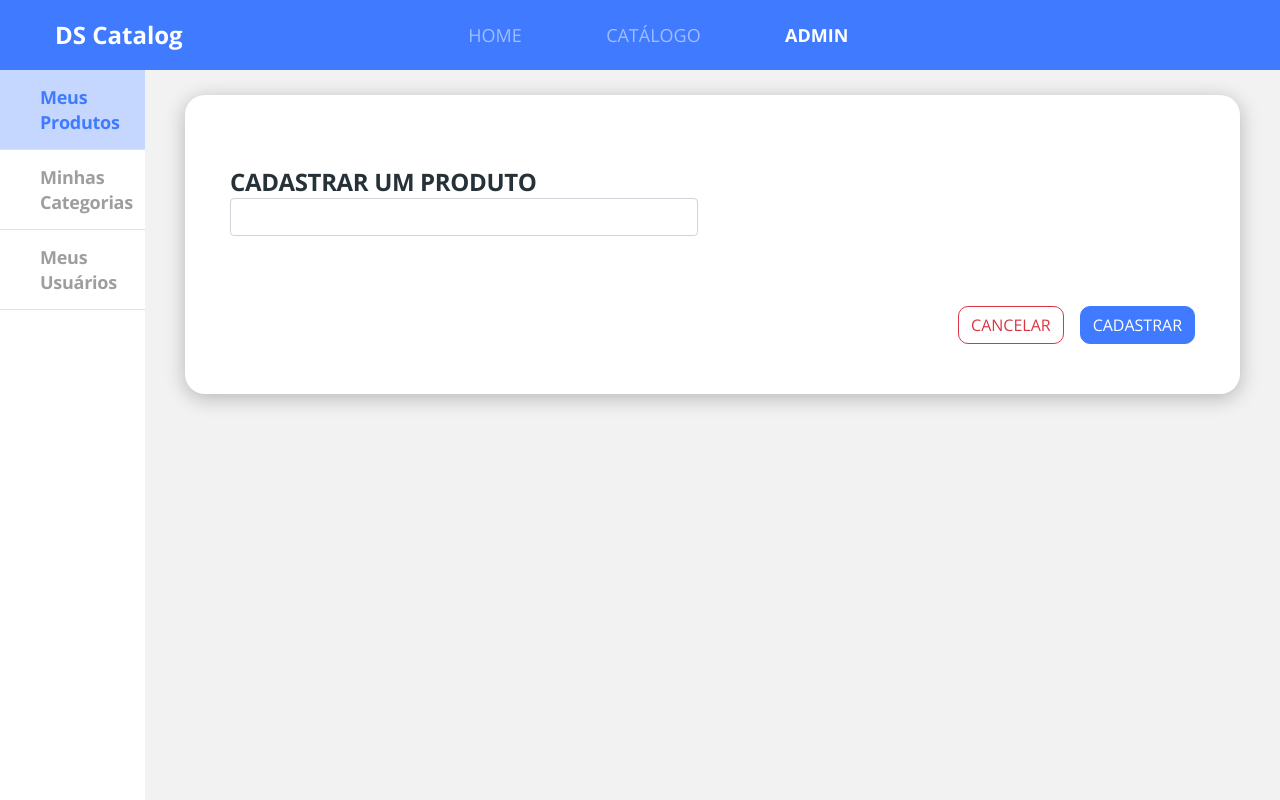
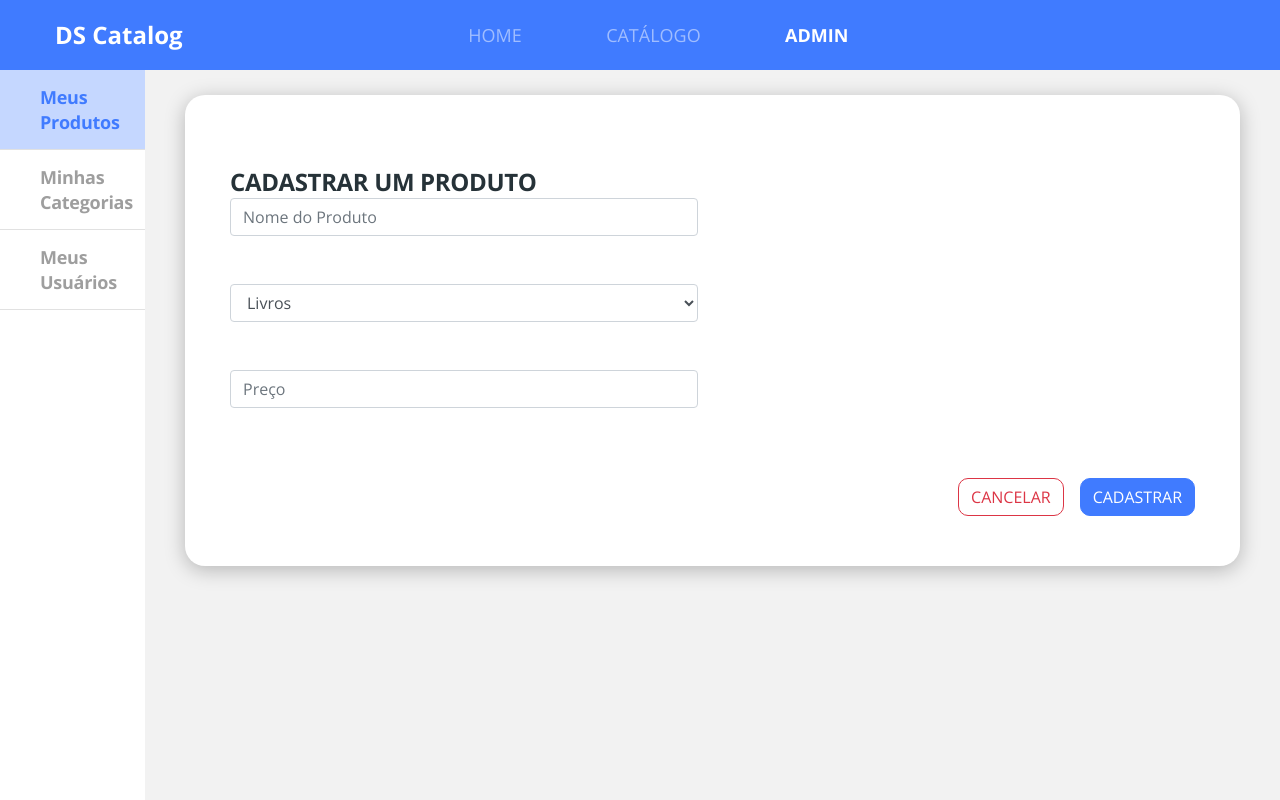
Before and after one commit to luperciofferraz/dscatalog, a React (Create React App) app in the folder front-web/: page /admin/products/create in a window 1280 px wide. Built offline with nearby package versions, Linux system fonts and the light colour scheme; the HTML template or start-up script is replaced by a standard one.

Commit message:
Creating Generic Structure Form

```diff
--- a/front-web/src/pages/Admin/components/Products/Form/index.tsx
+++ b/front-web/src/pages/Admin/components/Products/Form/index.tsx
@@ -1,18 +1,77 @@
-import React from 'react';
+import React, { useState } from 'react';
 import BaseForm from '../../BaseForm';
 import './styles.scss';
 
+type FormState = {
+
+    name: string;
+    price: string;
+    category: string;
+
+}
+
 const Form = () => {
+
+    const [formData, setFormData] = useState<FormState>({
+
+        name: '',
+        price: '',
+        category: ''
+
+    });
+
+    const handleOnChange = (event: React.ChangeEvent<HTMLInputElement | HTMLSelectElement>) => {
+
+        const name = event.target.name;
+        const value = event.target.value;
+
+        setFormData(data => ({ ...data, [name]:value }));
+
+     }
+
+     const handleSubmit = (event: React.FormEvent<HTMLFormElement>) => {
+        event.preventDefault();
+
+        console.log(formData);
+     }
 
     return (
 
-        <BaseForm title="cadastrar um produto" >
-            <div className="row">
-                <div className="col-6">
-                    <input type="text" className="form-control"/>
+        <form onSubmit={handleSubmit}>
+
+            <BaseForm title="cadastrar um produto" >
+                <div className="row">
+                    <div className="col-6">
+
+                        <input
+                            value={formData.name}
+                            name="name"
+                            type="text"
+                            className="form-control mb-5"
+                            onChange={handleOnChange}
+                            placeholder="Nome do Produto"
+                        />
+
+                        <select name="category" value={formData.category} className="form-control mb-5" onChange={handleOnChange}>
+                            <option value="livros">Livros</option>
+                            <option value="computadores">Computadores</option>
+                            <option value="eletronicos">Eletrônicos</option>
+                        </select>
+
+                        <input
+                            value={formData.price}
+                            name="price"
+                            type="text"
+                            className="form-control"
+                            onChange={handleOnChange}
+                            placeholder="Preço"
+                        />
+
+                    </div>
                 </div>
-            </div>
-        </BaseForm>
+            </BaseForm>
+
+        </form>
 
     );
 
```
